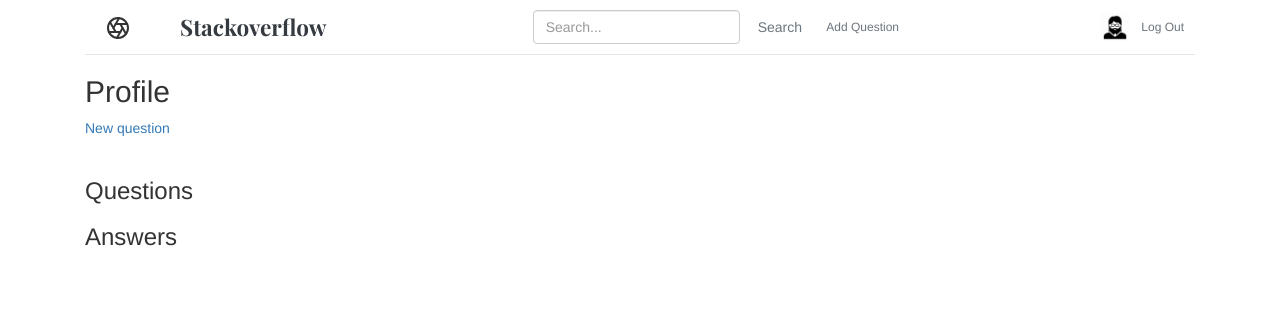
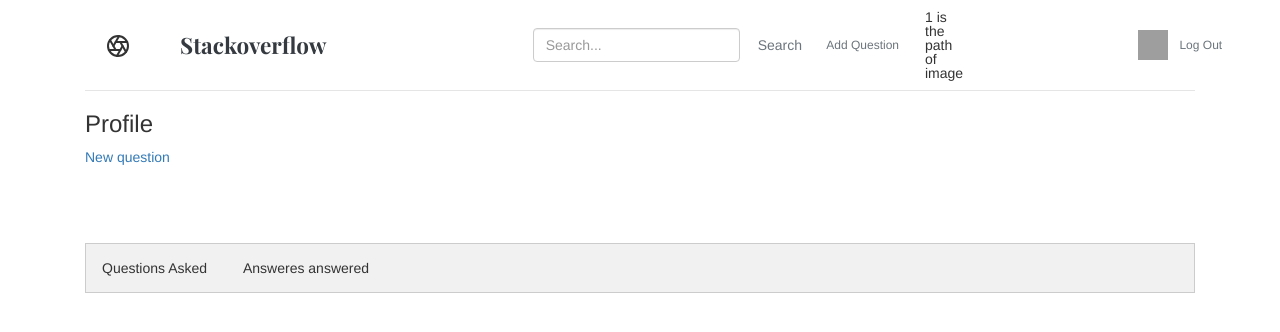
Before and after one commit to nitishkd/StackOverflow, a Flask app: page /auth/3/profile in a window 1280 px wide. Shown: the top 332 px of the page. Run offline with Flask 2, Linux system fonts and the light colour scheme; a user stored in the database is signed in; data comes from the database, SQL or seed files in the repository; some libraries are stand-ins or nearby versions; grey boxes are pictures that could not be loaded.

Commit message:
changes path to upload

```diff
--- a/flaskr/auth.py
+++ b/flaskr/auth.py
@@ -32,9 +32,12 @@
         elif not check_password_hash(user['password'], password):
             error = 'Incorrect password.'
 
-        if error is None:
+        if error is None and user is not None:
             session.clear()
             session['user_id'] = user['id']
+            session['picture']=user['profile_picture']
+            print (session['picture'])
+            print("hello")
             return redirect(url_for('index'))
 
         flash(error)
@@ -60,8 +63,13 @@
 @bp.route('/<int:id>/profile')
 def profile(id):
     db = get_db()
-    user =db.execute('SELECT * FROM user where id=?',(id,)).fetchall()
-    return render_template('auth/profile.html',result=user)
+    posts=db.execute('SELECT * FROM post WHERE author_id = ?', (id,)).fetchall()
+    ans1=db.execute('SELECT * FROM answer WHERE author_id = ?', (id,)).fetchall()
+    result=db.execute('SELECT * FROM user WHERE id = ?', (id,)).fetchall()
+    ans=[]
+    for i in ans1:
+        ans.append(db.execute('SELECT * FROM post WHERE qid = ?', (i['qid'],)).fetchone())
+    return render_template('auth/profile.html',result=result,posts=posts,ans=ans)
 
 @bp.route('/<int:id>/update_profile', methods=('GET', 'POST'))
 def update_profile(id):
--- a/flaskr/schema.sql
+++ b/flaskr/schema.sql
@@ -15,7 +15,8 @@
   email TEXT UNIQUE NOT NULL,
   password TEXT NOT NULL,
   description VARCHAR(100) NULL,
-  reputation INTEGER DEFAULT 0
+  reputation INTEGER DEFAULT 0,
+  profile_picture VARCHAR(256) DEFAULT NULL
 );
 
 CREATE TABLE TempUser (
@@ -24,7 +25,8 @@
   email TEXT UNIQUE NOT NULL,
   password TEXT NOT NULL,
   description VARCHAR(100) NULL,
-  reputation INTEGER DEFAULT 0
+  reputation INTEGER DEFAULT 0,
+  profile_picture VARCHAR(100) DEFAULT NULL
 );
 
 CREATE TABLE post (
--- a/flaskr/static/css/style.css
+++ b/flaskr/static/css/style.css
@@ -129,3 +129,33 @@
   .blog-footer p:last-child {
     margin-bottom: 0;
   }
+
+ /* Style the tab */
+.tabs {
+  overflow: hidden;
+  border: 1px solid #ccc;
+  background-color: #f1f1f1;
+}
+
+.tabs button {
+  background-color: inherit;
+  border: none;
+  outline: none;
+  cursor: pointer;
+  padding: 14px 16px;
+  transition: 0.3s;
+}
+
+.tabs button:hover {
+  background-color: #ddd;
+}
+
+.tabs button.active {
+  background-color: #ccc;
+}
+.tabcontent {
+  display: none;
+  padding: 6px 12px;
+  border: 1px solid #ccc;
+  border-top: none;
+}
--- /dev/null
+++ b/flaskr/static/js/stackoverflow.js
@@ -0,0 +1,13 @@
+function open_tab(evt, cityName) {
+    var i, tabcontent, tablinks;
+    tabcontent = document.getElementsByClassName("tabcontent");
+    for (i = 0; i < tabcontent.length; i++) {
+        tabcontent[i].style.display = "none";
+    }
+    tablinks = document.getElementsByClassName("tablinks");
+    for (i = 0; i < tablinks.length; i++) {
+        tablinks[i].className = tablinks[i].className.replace(" active", "");
+    }
+    document.getElementById(cityName).style.display = "block";
+    evt.currentTarget.className += " active";
+}
--- a/flaskr/templates/auth/profile.html
+++ b/flaskr/templates/auth/profile.html
@@ -1,30 +1,86 @@
 {% extends 'base.html' %}
-
 {% block header %}
-  <h2>{% block title %}Profile{% endblock %}</h2>
+  <h3>{% block title %}Profile{% endblock %}</h3>
   {% if g.user %}
     <a class="action" href="{{ url_for('question.create') }}">New question</a>
   {% endif %}
+  <script>
+     document.getElementById("defaultOpen").click();
+
+    </script>
+  <style type="text/css">
+.tabs {
+  overflow: hidden;
+  border: 1px solid #ccc;
+  background-color: #f1f1f1;
+  margin-top:5%;
+}
+
+.tabs button {
+  background-color: inherit;
+  border: none;
+  outline: none;
+  cursor: pointer;
+  padding: 14px 16px;
+  transition: 0.3s;
+}
+
+.tabs button:hover {
+  background-color: #ddd;
+}
+
+.tabs button.active {
+  background-color: #ccc;
+}
+.tabcontent {
+  padding: 6px 12px;
+  border: 1px solid #ccc;
+  border-top: none;
+}
+.tabcontent {
+    animation: fadeEffect 1s; /* Fading effect takes 1 second */
+}
+
+/* Go from zero to full opacity */
+@keyframes fadeEffect {
+    from {opacity: 0;}
+    to {opacity: 1;}
+}
+
+    </style>
+
   {% endblock %}
 {%block content%}
 <br>
-<table align="center" width="50%" height="50%">
+<table align="center" width="70%" height="50%">
   {% for row in result %}
-      <tr><td>ID:</td><td> {{ row['id'] }}</td></tr>
-      <tr><td>Username:</td><td>{{row['Username']}}</td></tr>
-      <tr><td>Description:</td><td>{{row['description']}}</td><td><a class="action" href="{{ url_for('auth.update_profile',id=g.user['id']) }}">Update</a>
+      <tr><td><h4>ID:</h4></td><td> <h4>{{ row['id'] }}</h4></td></tr>
+      <tr><td><h4>Username:</h4></td><td><h4>{{row['Username']}}</h4></td></td></tr>
+
+      <tr><td><h4>Description:</h4></td><td><h4>{{row['description']}}</h4></td><td>
+      {% if g.user['id']==row['id'] %}
+       <a class="action" href="{{ url_for('auth.update_profile',id=g.user['id']) }}">Update</a>
+      {% endif %}
       </td></tr>
-      <tr><td>Reputation:</td><td>{{row['reputation']}}</td></tr>
+      <tr><td><h4>Reputation:</h4></td><td><h4>{{row['reputation']}}</h4></td></tr>
+      <tr><td>Profile Picture</td><td><img width="80px" height="80px" class="image-fluid" src="{{g.user['picture']}}"></td>
   {% endfor %}
   </table>
 
-  <h3>Questions</h3>
+
+  <div class="tabs">
+      <button class="tablinks"  onclick="open_tab(event, 'questions_asked')">Questions Asked</button>
+      <button class="tablinks" onclick="open_tab(event, 'answers_answered')">Answeres answered</button>
+  </div>
+
+
+  <div id="questions_asked" class="tabcontent">
   {% for post in posts %}
     <article class="post">
       <header>
         <div>
           <h3><a class="action" href="{{ url_for('question.que', id=post['qid']) }}"> {{ post['title'] }}</a></h3>
-          <div class="about">by {{ post['username'] }} on {{ post['created'].strftime('%Y-%m-%d') }}</div>
+          <div class="about">Asked on {{ post['created'].strftime('%Y-%m-%d') }}</div>
         </div>
       </header>
     </article>
@@ -32,8 +88,8 @@
       <hr>
     {% endif %}
   {% endfor %}
-
-  <h3>Answers</h3>
+    </div>
+    <div id="answers_answered" class="tabcontent" style="display: none;">
   {% for post in ans %}
     <article class="post">
       <header>
@@ -47,4 +103,5 @@
       <hr>
     {% endif %}
   {% endfor %}
+  </div>
   {% endblock %}
--- a/flaskr/templates/auth/update_profile.html
+++ b/flaskr/templates/auth/update_profile.html
@@ -9,6 +9,6 @@
         <label for="title">Description</label>
         <label for="body">Body</label>
         <textarea name="description_body" id="description_body">{{ request.form['description_body'] or user_data['description'] }}</textarea>
-        <input type="submit" value="Save">
-      </form>
+        <button type="submit" class="btn btn-sm btn-outline-secondary">Save</button>
+</form>
 {% endblock %}
--- a/flaskr/templates/base.html
+++ b/flaskr/templates/base.html
@@ -35,8 +35,10 @@
     if (e.delegateTarget.activeElement.localName!=="button") {
         e.preventDefault();
     }
+
 })
   </script>
+  <script src="{{ url_for('static', filename='js/stackoverflow.js') }}" ></script>
 
 <meta name="viewport" content="width=device-width, initial-scale=1, shrink-to-fit=no">
 <!-- <nav>
@@ -82,9 +84,10 @@
                       <button type="submit" class="btn btn-sm btn-outline-secondary">Add Question</button>
                       </form>
                 </div>
+                {{session['picture']}} is the path of image
                 <div class="col-3 d-flex justify-content-end align-items-left">
                     <div class="profile-pic">
-                    <a href="{{ url_for('question.profile',id=g.user['id']) }}"><img width="30px" height="30px" class="image-fluid" src="{{ url_for('static', filename='images/default.png')}}"></a>
+                    <a href="{{ url_for('auth.profile',id=g.user['id']) }}"><img width="30px" height="30px" class="image-fluid" src="{{ url_for('static', filename=g.user['profile_picture'])}}"></a>
                     </div>
                     <form action="/auth/logout">
                     <button type="submit" class="btn btn-sm btn-outline-secondary">Log Out</button>
@@ -142,7 +145,7 @@
                                         </button>
                                     </div>
                                     <div class="modal-body">
-                                        <form action="/register" method="post">
+                                        <form action="/register" method="post" enctype="multipart/form-data">
                                                 <div class="form-group">
                                                 <label for="username">User Name</label>
                                                 <input type="text" class="form-control" id="username" name="username"
@@ -157,6 +160,10 @@
                                                 <label for="passwd">Password</label>
                                                 <input type="password" class="form-control" id="passwd" name="password"
                                                     placeholder="Password">
+                                            </div>
+                                            <div class="form-group">
+                                                <label for="pic">Profile Picture</label>
+                                                <input type="file" id="file" name="file">
                                             </div>
                                             <button type="submit" class="btn btn-outline-secondary">Submit</button>
                                         </form>
--- a/flaskr/templates/question/index.html
+++ b/flaskr/templates/question/index.html
@@ -8,6 +8,7 @@
 {% endblock %}
 
 {% block content %}
+{{ pagination.links }}
   {% for post in posts %}
   <div class="container-fluid">
     <article class="post">
@@ -31,4 +32,5 @@
   </div>
     {% endif %}
   {% endfor %}
+  {{ pagination.links }}
 {% endblock %}
```
Also changed, not shown: flaskr/__init__.py (+24 -8 lines), flaskr/question.py (+16 -14 lines), flaskr/templates/auth/register.html (+6 -3 lines), flaskr/static/images/kitty.jpeg (added), instance/config.cfg (line endings or trailing spaces), instance/flakr.sqlite (added).
